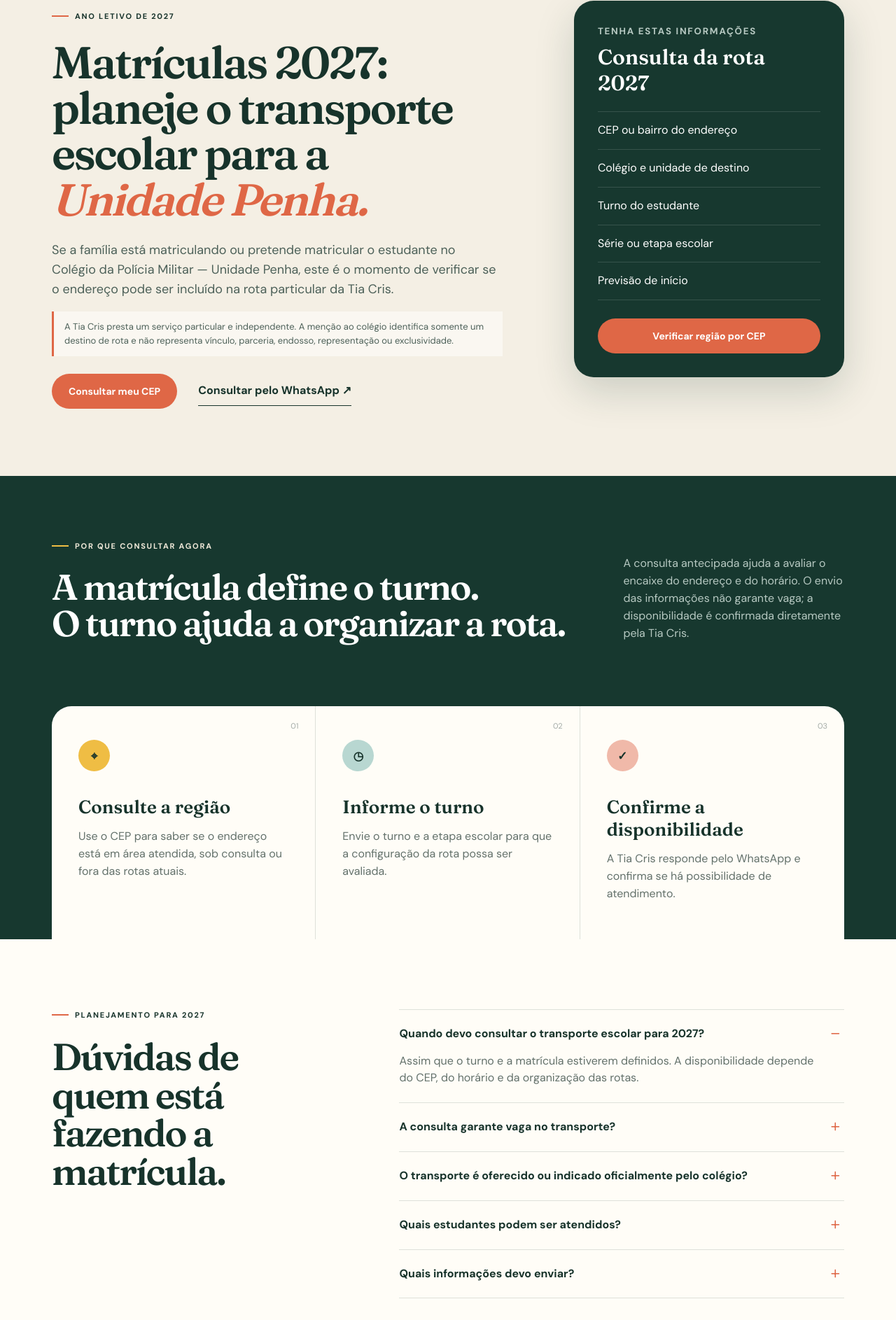
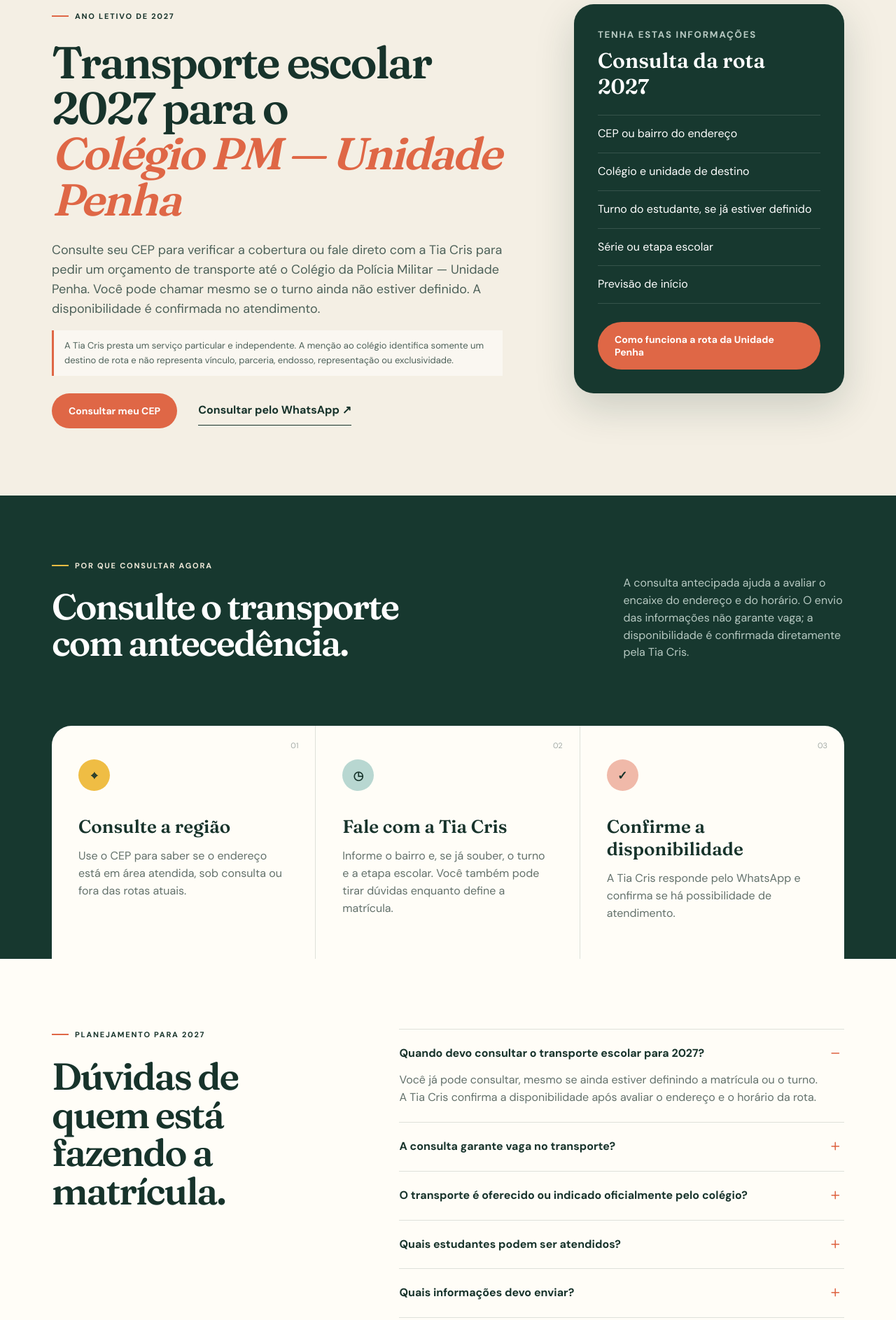
Before and after one commit to guilhermezamp/tia-cris-transporte-escolar, a plain HTML site: page matriculas-2027-transporte-escolar-unidade-penha/index.html in a window 1280 px wide. Shown: the part 232-2118 px from the top of the page at 70% size. Drawn offline with Linux system fonts and the light colour scheme.

Commit message:
Melhorar SEO e contato para transporte de 2027

```diff
--- a/matriculas-2027-transporte-escolar-unidade-penha/index.html
+++ b/matriculas-2027-transporte-escolar-unidade-penha/index.html
@@ -19,12 +19,12 @@
   <meta property="og:locale" content="pt_BR">
   <meta property="og:type" content="website">
   <meta property="og:site_name" content="Tia Cris Transporte Escolar">
-  <meta property="og:title" content="Transporte Escolar para 2027 — Unidade Penha | Tia Cris">
+  <meta property="og:title" content="Transporte escolar 2027 para o Colégio PM — Unidade Penha | Tia Cris">
   <meta property="og:description" content="Planeje o transporte escolar para 2027. Consulte CEP, turno e disponibilidade da rota particular da Tia Cris.">
   <meta property="og:url" content="https://tiacristransporteescolar.com.br/matriculas-2027-transporte-escolar-unidade-penha/">
   <meta property="og:image" content="https://tiacristransporteescolar.com.br/og-image.png">
   <meta name="twitter:card" content="summary_large_image">
-  <title>Matrículas 2027: Transporte Escolar para Colégio PM Penha | Tia Cris</title>
+  <title>Transporte escolar 2027 para o Colégio PM — Unidade Penha | Tia Cris</title>
   <link rel="icon" href="/favicon.svg" type="image/svg+xml">
   <link rel="stylesheet" href="/styles.css">
   <script type="application/ld+json">
@@ -50,10 +50,10 @@
       {
         "@type":"FAQPage",
         "mainEntity":[
-          {"@type":"Question","name":"Quando devo consultar o transporte escolar para 2027?","acceptedAnswer":{"@type":"Answer","text":"O ideal é consultar assim que o turno e a matrícula estiverem definidos, porque a disponibilidade depende do CEP e da organização das rotas."}},
+          {"@type":"Question","name":"Quando devo consultar o transporte escolar para 2027?","acceptedAnswer":{"@type":"Answer","text":"Você já pode consultar, mesmo se ainda estiver definindo a matrícula ou o turno. A Tia Cris confirma a disponibilidade após avaliar o endereço e o horário da rota."}},
           {"@type":"Question","name":"A consulta garante uma vaga no transporte?","acceptedAnswer":{"@type":"Answer","text":"Não. A consulta do CEP indica a região. A vaga depende do endereço, turno, etapa escolar e disponibilidade atual da rota."}},
           {"@type":"Question","name":"O transporte é oferecido pelo Colégio da Polícia Militar — Unidade Penha?","acceptedAnswer":{"@type":"Answer","text":"Não. A Tia Cris presta serviço particular e independente, sem vínculo institucional, parceria, representação, endosso ou exclusividade com o colégio."}},
-          {"@type":"Question","name":"Quais informações agilizam a consulta?","acceptedAnswer":{"@type":"Answer","text":"Informe o CEP ou bairro, o nome da instituição de ensino, o turno e a série ou etapa escolar do estudante."}}
+          {"@type":"Question","name":"Quais informações agilizam a consulta?","acceptedAnswer":{"@type":"Answer","text":"Informe o CEP ou bairro e a escola. Se já souber, inclua turno, etapa escolar e previsão de início."}}
         ]
       }
     ]
@@ -68,17 +68,17 @@
     <span><strong>Tia Cris</strong><small>Transporte Escolar</small></span>
   </a>
   <nav aria-label="Navegação principal"><a href="/">Início</a><a href="/#regioes">Regiões</a><a href="/#cep">Consultar CEP</a></nav>
-  <a class="button small" href="https://wa.me/5511993591031?text=Ol%C3%A1%2C%20Tia%20Cris!%20Estou%20planejando%20o%20transporte%20escolar%20para%202027%20com%20destino%20ao%20Col%C3%A9gio%20da%20Pol%C3%ADcia%20Militar%20%E2%80%94%20Unidade%20Penha.%0A%0ACEP%20ou%20bairro%3A%0ATurno%3A%0AS%C3%A9rie%20ou%20etapa%20escolar%3A" target="_blank" rel="noopener">Consultar 2027</a>
+  <a class="button small" href="https://wa.me/5511993591031?text=Ol%C3%A1%2C%20Tia%20Cris!%20Estou%20planejando%20o%20transporte%20escolar%20para%202027%20com%20destino%20ao%20Col%C3%A9gio%20da%20Pol%C3%ADcia%20Militar%20%E2%80%94%20Unidade%20Penha.%0A%0ACEP%20ou%20bairro%3A%0ATurno%20(se%20j%C3%A1%20definido)%3A%0AS%C3%A9rie%20ou%20etapa%20escolar%3A" target="_blank" rel="noopener">Consultar 2027</a>
 </header>
 <main id="conteudo">
   <section class="route-hero">
     <div>
       <a class="back-link" href="/">← Voltar ao site principal</a>
       <p class="eyebrow" style="margin-top:34px"><i></i> Ano letivo de 2027</p>
-      <h1>Matrículas 2027: planeje o transporte escolar para a <em>Unidade Penha.</em></h1>
-      <p class="lead">Se a família está matriculando ou pretende matricular o estudante no Colégio da Polícia Militar — Unidade Penha, este é o momento de verificar se o endereço pode ser incluído na rota particular da Tia Cris.</p>
+      <h1>Transporte escolar 2027 para o <em>Colégio PM — Unidade Penha</em></h1>
+      <p class="lead">Consulte seu CEP para verificar a cobertura ou fale direto com a Tia Cris para pedir um orçamento de transporte até o Colégio da Polícia Militar — Unidade Penha. Você pode chamar mesmo se o turno ainda não estiver definido. A disponibilidade é confirmada no atendimento.</p>
       <p class="independence-note">A Tia Cris presta um serviço particular e independente. A menção ao colégio identifica somente um destino de rota e não representa vínculo, parceria, endosso, representação ou exclusividade.</p>
-      <div class="actions"><a class="button" href="/#cep">Consultar meu CEP</a><a class="text-link" href="https://wa.me/5511993591031?text=Ol%C3%A1%2C%20Tia%20Cris!%20Estou%20planejando%20o%20transporte%20escolar%20para%202027%20com%20destino%20ao%20Col%C3%A9gio%20da%20Pol%C3%ADcia%20Militar%20%E2%80%94%20Unidade%20Penha.%0A%0ACEP%20ou%20bairro%3A%0ATurno%3A%0AS%C3%A9rie%20ou%20etapa%20escolar%3A" target="_blank" rel="noopener">Consultar pelo WhatsApp ↗</a></div>
+      <div class="actions"><a class="button" href="/#cep">Consultar meu CEP</a><a class="text-link" href="https://wa.me/5511993591031?text=Ol%C3%A1%2C%20Tia%20Cris!%20Estou%20planejando%20o%20transporte%20escolar%20para%202027%20com%20destino%20ao%20Col%C3%A9gio%20da%20Pol%C3%ADcia%20Militar%20%E2%80%94%20Unidade%20Penha.%0A%0ACEP%20ou%20bairro%3A%0ATurno%20(se%20j%C3%A1%20definido)%3A%0AS%C3%A9rie%20ou%20etapa%20escolar%3A" target="_blank" rel="noopener">Consultar pelo WhatsApp ↗</a></div>
     </div>
     <aside class="route-card" aria-label="Dados necessários para consultar">
       <small>Tenha estas informações</small>
@@ -86,39 +86,39 @@
       <ul>
         <li>CEP ou bairro do endereço</li>
         <li>Colégio e unidade de destino</li>
-        <li>Turno do estudante</li>
+        <li>Turno do estudante, se já estiver definido</li>
         <li>Série ou etapa escolar</li>
         <li>Previsão de início</li>
       </ul>
-      <a class="button" href="/#cep">Verificar região por CEP</a>
+      <a class="button" href="/colegio-policia-militar-unidade-penha/">Como funciona a rota da Unidade Penha</a>
     </aside>
   </section>
 
   <section class="statement">
-    <div><p class="eyebrow light"><i></i> Por que consultar agora</p><h2>A matrícula define o turno.<br>O turno ajuda a organizar a rota.</h2></div>
+    <div><p class="eyebrow light"><i></i> Por que consultar agora</p><h2>Consulte o transporte<br>com antecedência.</h2></div>
     <p>A consulta antecipada ajuda a avaliar o encaixe do endereço e do horário. O envio das informações não garante vaga; a disponibilidade é confirmada diretamente pela Tia Cris.</p>
   </section>
 
   <section class="credentials" aria-label="Etapas da consulta">
     <article><span class="number">01</span><b class="icon">⌖</b><h3>Consulte a região</h3><p>Use o CEP para saber se o endereço está em área atendida, sob consulta ou fora das rotas atuais.</p></article>
-    <article><span class="number">02</span><b class="icon">◷</b><h3>Informe o turno</h3><p>Envie o turno e a etapa escolar para que a configuração da rota possa ser avaliada.</p></article>
+    <article><span class="number">02</span><b class="icon">◷</b><h3>Fale com a Tia Cris</h3><p>Informe o bairro e, se já souber, o turno e a etapa escolar. Você também pode tirar dúvidas enquanto define a matrícula.</p></article>
     <article><span class="number">03</span><b class="icon">✓</b><h3>Confirme a disponibilidade</h3><p>A Tia Cris responde pelo WhatsApp e confirma se há possibilidade de atendimento.</p></article>
   </section>
 
   <section class="faq" aria-labelledby="duvidas-2027">
     <div class="faq-heading"><p class="eyebrow"><i></i> Planejamento para 2027</p><h2 id="duvidas-2027">Dúvidas de quem está fazendo a matrícula.</h2></div>
     <div class="faq-list">
-      <details open><summary>Quando devo consultar o transporte escolar para 2027?</summary><p>Assim que o turno e a matrícula estiverem definidos. A disponibilidade depende do CEP, do horário e da organização das rotas.</p></details>
+      <details open><summary>Quando devo consultar o transporte escolar para 2027?</summary><p>Você já pode consultar, mesmo se ainda estiver definindo a matrícula ou o turno. A Tia Cris confirma a disponibilidade após avaliar o endereço e o horário da rota.</p></details>
       <details><summary>A consulta garante vaga no transporte?</summary><p>Não. O CEP indica a classificação da região, mas a vaga depende do endereço, do turno, da etapa escolar e da disponibilidade atual.</p></details>
       <details><summary>O transporte é oferecido ou indicado oficialmente pelo colégio?</summary><p>Não. A Tia Cris presta um serviço particular e independente, sem vínculo institucional, parceria, representação, endosso ou exclusividade com o Colégio da Polícia Militar — Unidade Penha.</p></details>
       <details><summary>Quais estudantes podem ser atendidos?</summary><p>Da Educação Infantil ao Ensino Médio, conforme a rota e a disponibilidade.</p></details>
-      <details><summary>Quais informações devo enviar?</summary><p>CEP ou bairro, instituição de ensino, turno, série ou etapa escolar e previsão de início.</p></details>
+      <details><summary>Quais informações devo enviar?</summary><p>Informe o CEP ou bairro e a escola. Se já souber, inclua turno, etapa escolar e previsão de início.</p></details>
     </div>
   </section>
 
   <section class="contact-cta" aria-labelledby="contato-2027">
     <div><p class="eyebrow light"><i></i> Consulta antecipada</p><h2 id="contato-2027">Planeje agora o trajeto<br><em>do ano letivo de 2027.</em></h2><p>Envie os dados essenciais pelo WhatsApp. O atendimento é realizado de segunda a sexta, das 9h às 19h.</p></div>
-    <div class="contact-box"><small>Consulta de rota 2027</small><strong>Fale com a Tia Cris</strong><span>CEP + turno + etapa escolar</span><a class="button whatsapp" href="https://wa.me/5511993591031?text=Ol%C3%A1%2C%20Tia%20Cris!%20Estou%20planejando%20o%20transporte%20escolar%20para%202027%20com%20destino%20ao%20Col%C3%A9gio%20da%20Pol%C3%ADcia%20Militar%20%E2%80%94%20Unidade%20Penha.%0A%0ACEP%20ou%20bairro%3A%0ATurno%3A%0AS%C3%A9rie%20ou%20etapa%20escolar%3A%0APrevis%C3%A3o%20de%20in%C3%ADcio%3A" target="_blank" rel="noopener">Consultar transporte para 2027 ↗</a></div>
+    <div class="contact-box"><small>Consulta de rota 2027</small><strong>Fale com a Tia Cris</strong><span>Tire dúvidas e consulte a disponibilidade da rota</span><a class="button whatsapp" href="https://wa.me/5511993591031?text=Ol%C3%A1%2C%20Tia%20Cris!%20Estou%20planejando%20o%20transporte%20escolar%20para%202027%20com%20destino%20ao%20Col%C3%A9gio%20da%20Pol%C3%ADcia%20Militar%20%E2%80%94%20Unidade%20Penha.%0A%0ACEP%20ou%20bairro%3A%0ATurno%20(se%20j%C3%A1%20definido)%3A%0AS%C3%A9rie%20ou%20etapa%20escolar%3A%0APrevis%C3%A3o%20de%20in%C3%ADcio%3A" target="_blank" rel="noopener">Consultar transporte para 2027 ↗</a></div>
   </section>
 </main>
 <footer>
```
